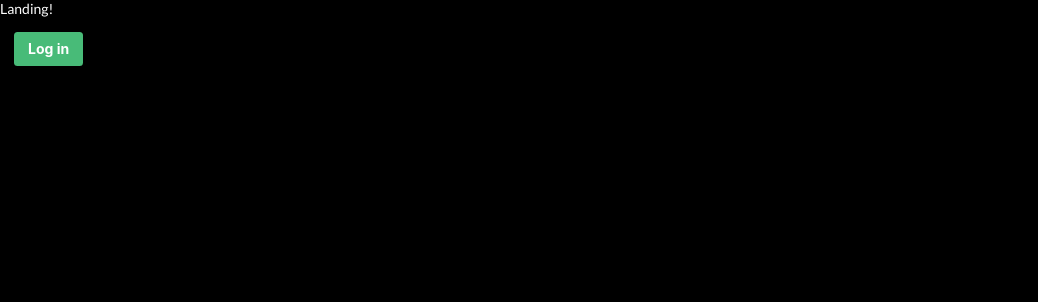
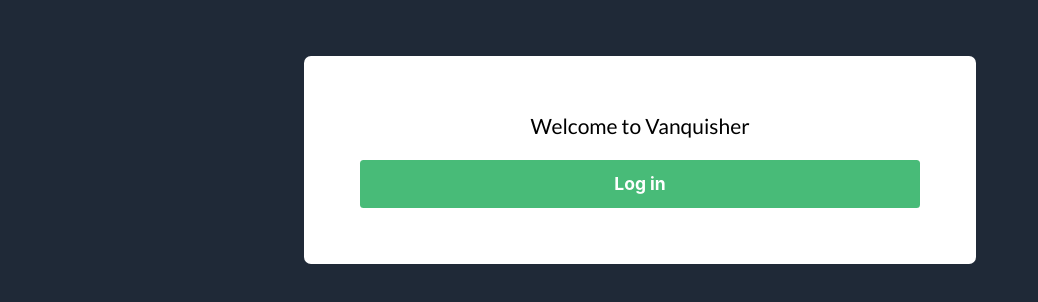
Before and after one commit to LuisPaGarcia/vanquisher, a React (Create React App) app: page / in a window 1280 px wide. Shown: the top 302 px of the page, without its empty margins (0-1038 px from the left). Built offline with nearby package versions, Linux system fonts and the light colour scheme; no server answers; what auth0-js would draw is missing.

Commit message:
feat: Added login, callback and 404 style

```diff
--- a/src/app/components/Callback/index.js
+++ b/src/app/components/Callback/index.js
@@ -10,6 +10,10 @@
   }
 
   render() {
-    return <div>Loading...</div>
+    return (
+      <div className="mt-32">
+        <h1 className="block text-center text-3xl">Loading...</h1>
+      </div>
+    )
   }
 }
--- a/src/app/components/NavTest/NavBarContainer/index.js
+++ b/src/app/components/NavTest/NavBarContainer/index.js
@@ -10,7 +10,7 @@
           </a>
         </div>
 
-        <label for="menu-toggle" className="pointer-cursor lg:hidden block">
+        <label htmlFor="menu-toggle" className="pointer-cursor lg:hidden block">
           <svg
             className="fill-current text-gray-900"
             xmlns="http://www.w3.org/2000/svg"
--- a/src/app/components/NotFound/index.js
+++ b/src/app/components/NotFound/index.js
@@ -1,18 +1,18 @@
-import React, { Component } from 'react';
-import { Link } from 'react-router-dom';
+import React, { Component } from 'react'
+import { Link } from 'react-router-dom'
 
 export default class NotFound extends Component {
   render() {
     return (
-      <div>
-        Not Found
+      <div className="pt-32">
+        <h1 className="text-6xl text-center">404</h1>
         <br />
         <Link to="/">
-          <button className="bg-red-400 hover:bg-red-200 text-white font-bold py-2 px-4 rounded ml-4 mt-4">
+          <button className="block mx-auto text-3xl bg-red-400 hover:bg-red-200 text-white font-bold p-6 rounded">
             Back to Home
           </button>
         </Link>
       </div>
-    );
+    )
   }
 }
--- a/src/app/components/ProtectedRoute/index.js
+++ b/src/app/components/ProtectedRoute/index.js
@@ -5,11 +5,11 @@
 
 function ProtectedRoute(props) {
   const context = useContext(Context)
-  // return context.auth.isAuthenticated() ? (
-  return <Route path={props.path} component={props.component} />
-  // ) : (
-  //   <Redirect to={NOT_FOUND_PAGE} />
-  // )
+  return context.auth.isAuthenticated() ? (
+    <Route path={props.path} component={props.component} />
+  ) : (
+    <Redirect to={NOT_FOUND_PAGE} />
+  )
 }
 
 export default ProtectedRoute
--- a/src/app/components/dashboard/index.js
+++ b/src/app/components/dashboard/index.js
@@ -1,16 +1,12 @@
 import React from 'react'
 import Wrapper from '../Wrapper'
-import { Link } from 'react-router-dom'
-import { LOGIN_FAILURE_PAGE } from 'utils/constants'
+// import { Link } from 'react-router-dom'
+// import { LOGIN_FAILURE_PAGE } from 'utils/constants'
 
 function Dashboard(props) {
   return (
     <>
-      <Link to={LOGIN_FAILURE_PAGE}>
-        <button className="bg-blue-500 hover:bg-blue-700 text-white font-bold py-2 px-4 rounded ml-4 mt-4">
-          back to Landing
-        </button>
-      </Link>
+      <h1 className="text-3xl text-center pt-4">Dashboard</h1>
     </>
   )
 }
--- /dev/null
+++ b/src/app/components/landing/Login/index.js
@@ -0,0 +1,25 @@
+import React, { useContext } from 'react'
+import { Context } from 'app/components/stores'
+import { LOGIN_SUCCESS_PAGE } from 'utils/constants'
+
+function Login(props) {
+  const context = useContext(Context)
+  const cbLogIn = () => props.history.push(LOGIN_SUCCESS_PAGE)
+  return (
+    <div className="px-4 text-black">
+      <div className="max-w-3xl bg-white rounded-lg mx-auto my-16 p-16">
+        <h1 className="text-2xl font-medium mb-2 text-center">
+          Welcome to Vanquisher
+        </h1>
+        <button
+          onClick={() => context.auth.login(cbLogIn)}
+          className="bg-green-500 font-bold hover:bg-green-700 mt-4 mx-autop-4 p-4 rounded text-white text-xl w-full"
+        >
+          Log in
+        </button>
+      </div>
+    </div>
+  )
+}
+
+export default Login
--- a/src/app/components/landing/index.js
+++ b/src/app/components/landing/index.js
@@ -1,18 +1,19 @@
-import React, { useContext } from 'react'
-import { Link } from 'react-router-dom'
-import { LOGIN_SUCCESS_PAGE } from 'utils/constants'
-import { Context } from '../stores'
+import React /*, { useContext }*/ from 'react'
+// import { Link } from 'react-router-dom'
+// import { LOGIN_SUCCESS_PAGE } from 'utils/constants'
+// import { Context } from '../stores'
+import Login from './Login'
 
 function Landing(props) {
-  const context = useContext(Context)
-  const isLogged = context.auth.isAuthenticated()
+  // const context = useContext(Context)
+  // const isLogged = context.auth.isAuthenticated()
 
-  const cbLogIn = () => props.history.push(LOGIN_SUCCESS_PAGE)
-  const cbLogOut = () => window.location.replace('/')
+  // const cbLogIn = () => props.history.push(LOGIN_SUCCESS_PAGE)
+  // const cbLogOut = () => window.location.replace('/')
 
   return (
     <>
-      <h1>Landing!</h1>
+      {/* <h1>Landing!</h1>
       {isLogged && (
         <Link to={LOGIN_SUCCESS_PAGE}>
           <button className="bg-blue-500 hover:bg-blue-700 text-white font-bold py-2 px-4 rounded ml-4 mt-4">
@@ -36,7 +37,8 @@
         >
           Log Out
         </button>
-      )}
+      )} */}
+      <Login />
     </>
   )
 }
--- a/src/index.scss
+++ b/src/index.scss
@@ -5,7 +5,8 @@
     sans-serif;
   -webkit-font-smoothing: antialiased;
   -moz-osx-font-smoothing: grayscale;
-  background-color: black;
+  --tw-bg-opacity: 1;
+  background-color: rgba(31, 41, 55, var(--tw-bg-opacity));
   color: white;
 }
 
```
